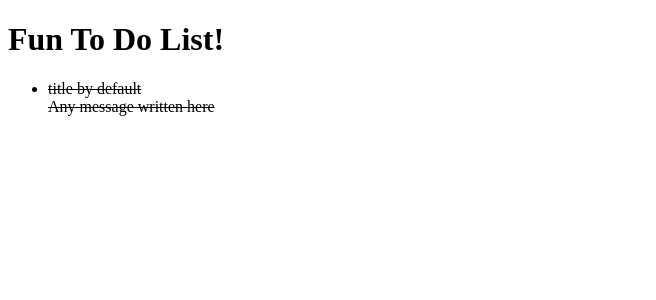
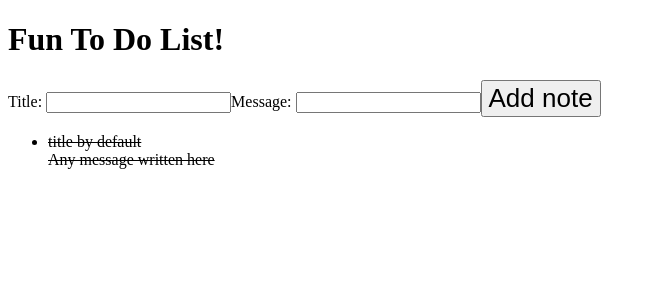
Before and after one commit to feliperami94/toDoApp-Sofka, a React (Vite) app in the folder to-do-react-app/: page / in a window 1280 px wide. Shown: the top 300 px of the page, without its empty margins (0-656 px from the left). Built offline with nearby package versions, Linux system fonts and the light colour scheme.

Commit message:
Worked on the reducer 'add-note' case. The app is now adding a note properly

```diff
--- a/to-do-react-app/src/App.jsx
+++ b/to-do-react-app/src/App.jsx
@@ -1,12 +1,15 @@
 import './App.css'
 import StoreProvider from './components/StoreProvider'
 import ListOfToDo from './components/ListOfToDo'
+import Form from './components/Form'
 
 function App() {
 
   return (
     <StoreProvider>
       <h1>Fun To Do List!</h1>
+      <Form/>
+
       <ListOfToDo/>
     </StoreProvider>
 
--- a/to-do-react-app/src/components/Form.jsx
+++ b/to-do-react-app/src/components/Form.jsx
@@ -0,0 +1,45 @@
+import React, { useContext, useState } from 'react'
+import { Store } from './StoreProvider';
+
+const Form = () => {
+
+    const onAdd = (event) => {
+        event.preventDefault();
+        if (title && message){
+            dispatch({
+                type: 'add-note',
+                payload: {
+                    title,
+                    message
+                }
+            })
+        }
+    }
+
+    const {state, dispatch} = useContext(Store);
+
+    const [title, setTitle] = useState('');
+    const [message, setMessage] = useState('');
+
+    const addingTitle = (e) =>{
+        setTitle(e.target.value);
+    }
+
+    const addingMessage = (e) =>{
+        setMessage(e.target.value);
+    }
+
+
+  return (
+    <form action="">
+        <label >Title: </label>
+        <input onChange={addingTitle} type="text" name="title" />
+        <label>Message: </label>
+        <input onChange={addingMessage} type="text" name='message'/>
+        <button onClick={(e) => onAdd(e)}>Add note</button>
+
+    </form>
+  )
+}
+
+export default Form
--- a/to-do-react-app/src/components/Reducer.jsx
+++ b/to-do-react-app/src/components/Reducer.jsx
@@ -1,7 +1,18 @@
 function reducer(state, action){
     switch(action.type){
         case 'add-note':
-            return state
+            const newNote = {
+                id: Math.floor(Math.random()*1000),
+                message: action.payload.message,
+                title: action.payload.title,
+                done: false,
+            }
+            const newListOfNotesAddedOne = [...state.listOfNotes, newNote]
+            const newStateAddNote = {
+                ...state, listOfNotes: newListOfNotesAddedOne
+            }
+
+            return newStateAddNote
         case 'remove-note':
             return state
         case 'update-note':
```
